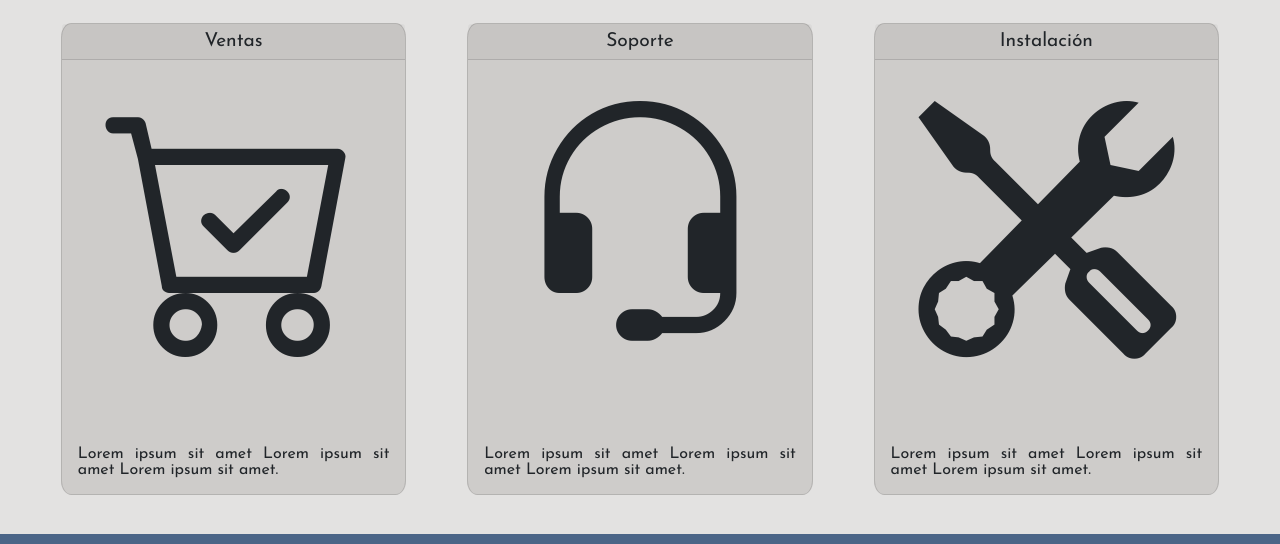
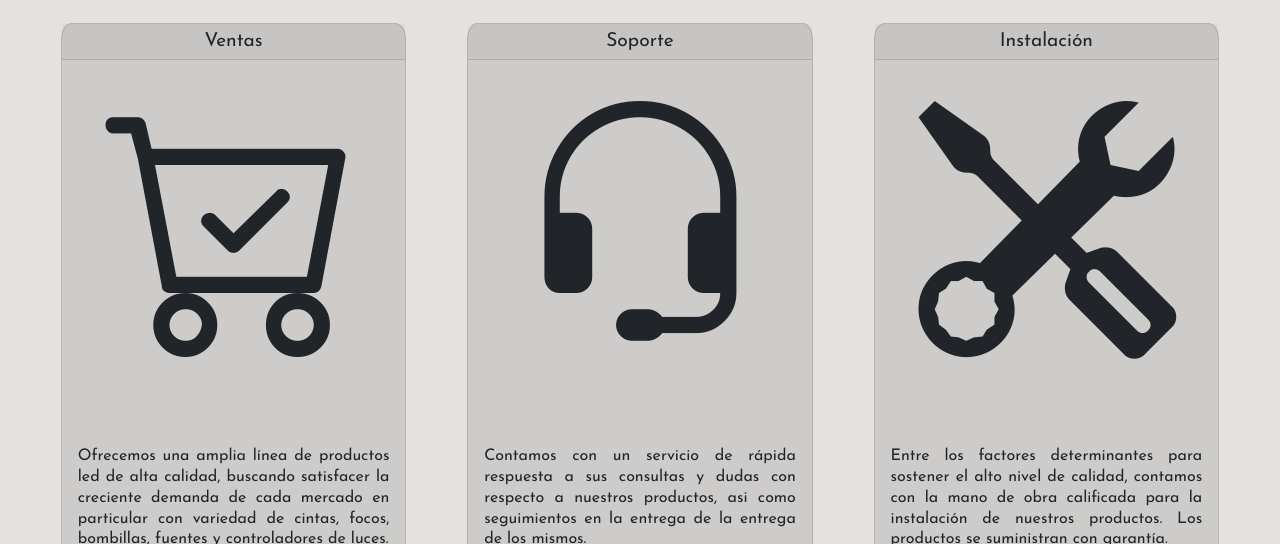
Before and after one commit to rodolfogonzalezled/ProyectoLed, a website: page pages/services.html in a window 1280 px wide. Shown: the part 173-717 px from the top of the page. Drawn offline with nearby package versions, Linux system fonts and the light colour scheme.

Commit message:
Se reemplazan Lorem ipsum de texto falso por texto real

```diff
--- a/pages/services.html
+++ b/pages/services.html
@@ -1,11 +1,13 @@
 <!DOCTYPE html>
 <html lang="en">
+
 <head>
     <meta charset="UTF-8">
     <meta http-equiv="X-UA-Compatible" content="IE=edge">
     <meta name="viewport" content="width=device-width, initial-scale=1.0">
     <meta name="keywords" content="Led, cinta led, luces led, rgb, bombilla led, cinta rgb, led wifi">
-    <meta name="description" content="La tecnología LED es la solución perfecta para iluminación en general, ahorradora y eficiente,
+    <meta name="description"
+        content="La tecnología LED es la solución perfecta para iluminación en general, ahorradora y eficiente,
     ideal para personalizar tus espacios con distintos colores de luces gracias a cintas, bombillas y focos led rgb que podras controlar desde tu dispositivo móvil o con control remoto ">
     <!-- google fonts -->
     <link rel="preconnect" href="https://fonts.googleapis.com">
@@ -70,21 +72,27 @@
             <div class="card-header services__item--title">Ventas</div>
             <i class="bi bi-cart-check"></i>
             <div class="card-body">
-                <p class="card-text">Lorem ipsum sit amet Lorem ipsum sit amet Lorem ipsum sit amet.</p>
+                <p class="card-text">Ofrecemos una amplia línea de productos led de alta calidad, buscando satisfacer la
+                    creciente demanda de cada mercado en particular con variedad de cintas, focos,
+                    bombillas, fuentes y controladores de luces.</p>
             </div>
         </div>
         <div class="card services__item">
             <div class="card-header services__item--title">Soporte</div>
             <i class="bi bi-headset"></i>
             <div class="card-body">
-                <p class="card-text">Lorem ipsum sit amet Lorem ipsum sit amet Lorem ipsum sit amet.</p>
+                <p class="card-text"> Contamos con un servicio de rápida respuesta a sus consultas y dudas con respecto
+                    a nuestros productos, asi como
+                    seguimientos en la entrega de la entrega de los mismos.</p>
             </div>
         </div>
         <div class="card services__item">
             <div class="card-header services__item--title">Instalación</div>
             <i class="bi bi-tools"></i>
             <div class="card-body">
-                <p class="card-text">Lorem ipsum sit amet Lorem ipsum sit amet Lorem ipsum sit amet.</p>
+                <p class="card-text">Entre los factores determinantes para sostener el alto nivel de calidad, contamos
+                    con la mano de obra calificada para la instalación de nuestros productos. Los productos se
+                    suministran con garantía.</p>
             </div>
         </div>
     </div>
@@ -135,4 +143,5 @@
         <p> Iluminación Led Pro © 2021. Todos los derechos Reservados. </p>
     </div>
 </footer>
+
 </html>
--- a/scss/_services.scss
+++ b/scss/_services.scss
@@ -16,6 +16,7 @@
 
     & p {
         text-align: justify;
+        line-height: 1.3;
     }
 
     & i {
```
Also changed, not shown: css/styles.css.
